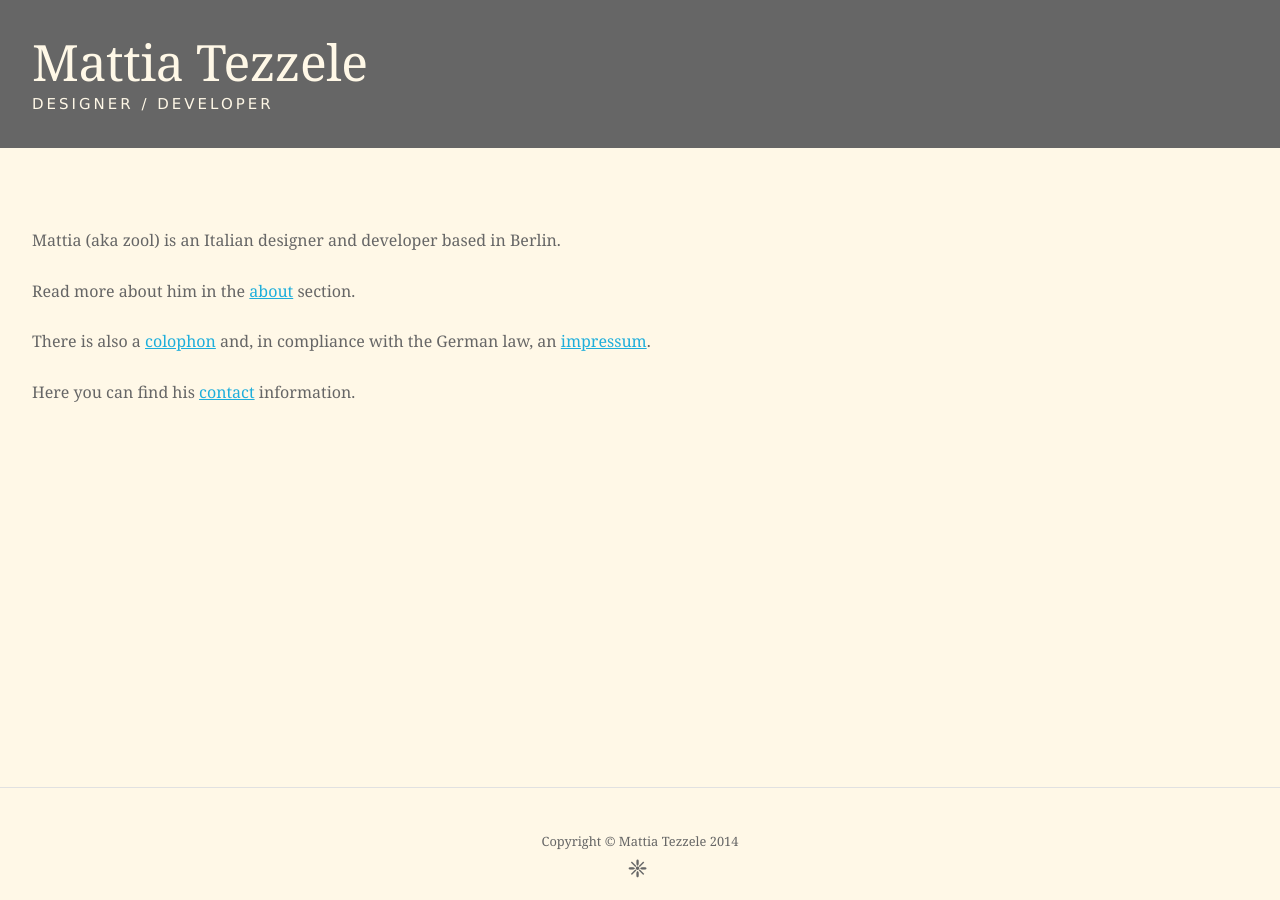
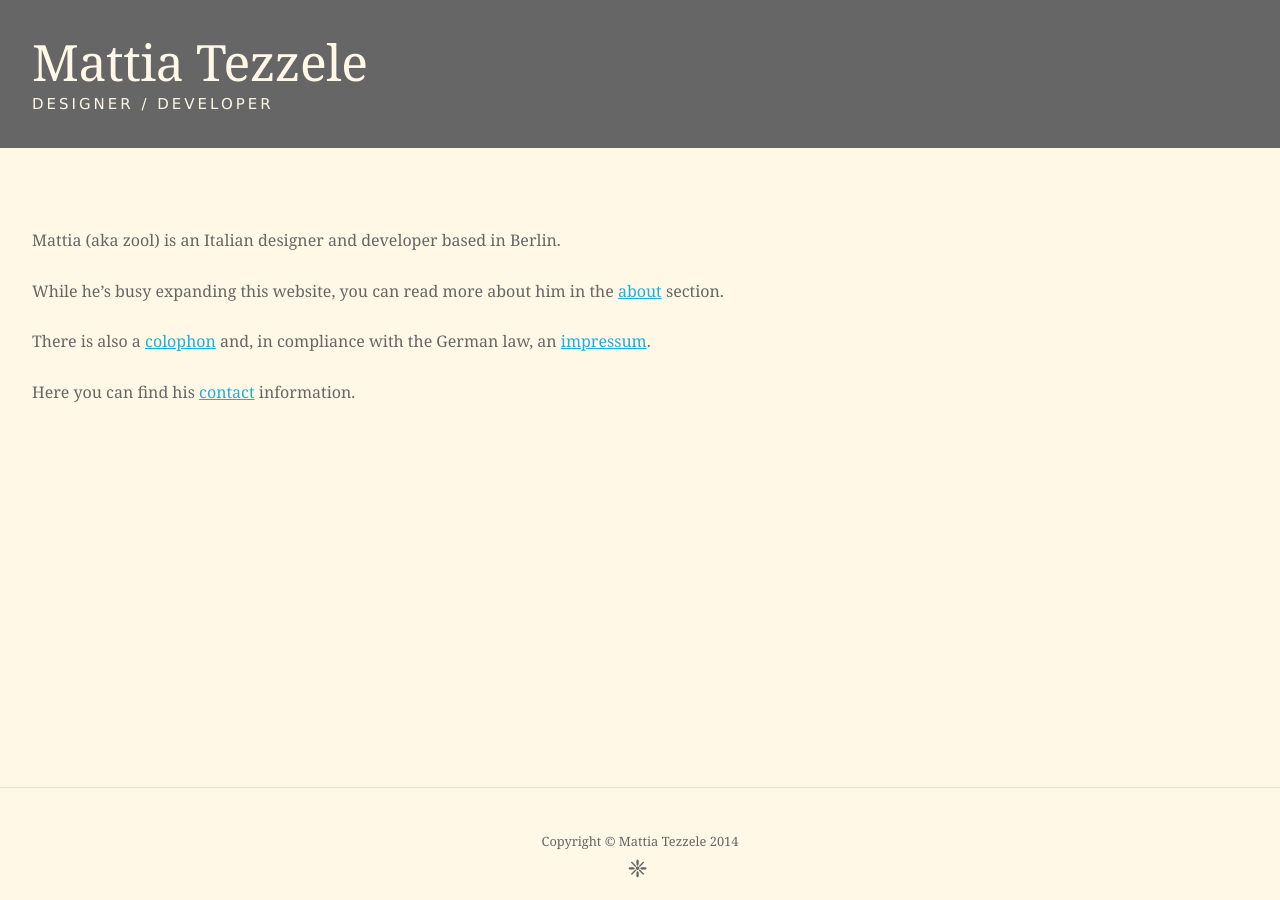
Before and after one commit to mrzool/mrzool.github.io, a Jekyll site: the page built from index.md, in a window 1280 px wide. Built offline with Jekyll 4.4.1, drawn with Linux system fonts in a browser that asks for light colours.

Commit message:
Last touches

```diff
--- a/index.md
+++ b/index.md
@@ -5,7 +5,7 @@ title: 'Home'
 
 Mattia (aka zool) is an Italian designer and developer based in Berlin.
 
-Read more about him in the [about](about) section.
+While he's busy expanding this website, you can read more about him in the [about](about) section.
 
 There is also a [colophon](colophon) and, in compliance with the German law, an [impressum](impressum).
 
```
Also changed, not shown: colophon/index.md (+1 -1 lines), unix/index.md (+5 -1 lines).
